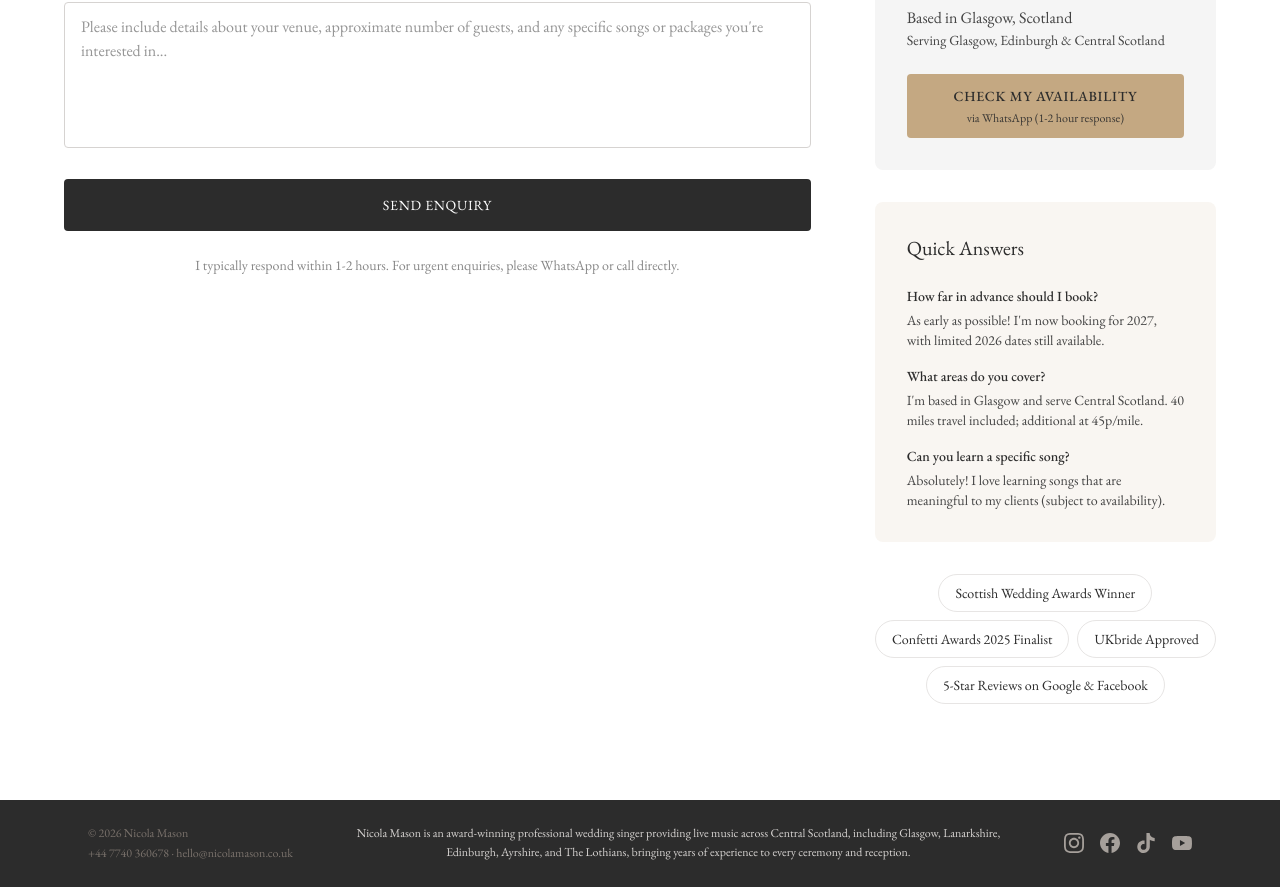
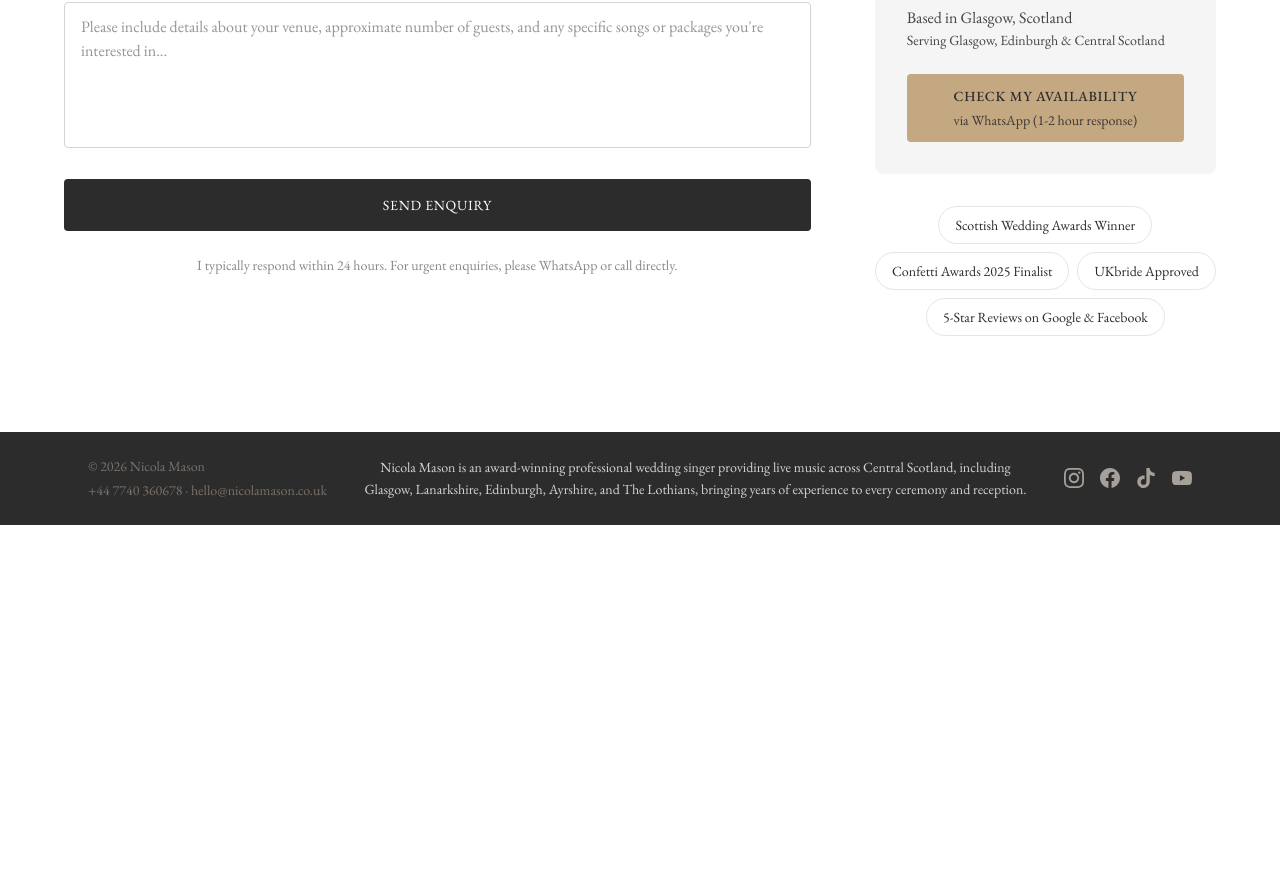
Before and after one commit to jsuth79/wedding-singer, a Next.js app: page /enquiry in a window 1280 px wide. Shown: the part 751-1638 px from the top of the page. After the commit the page ends 1276 px from the top, so only its background shows below. Built offline with nearby package versions, Linux system fonts and the light colour scheme.

Commit message:
seo updates

```diff
--- a/src/app/enquiry/page.tsx
+++ b/src/app/enquiry/page.tsx
@@ -84,46 +84,10 @@ export default function EnquirePage() {
                   className="mt-6 inline-flex flex-col items-center bg-[#C4A882] hover:bg-[#A68B5B] text-[#2C2C2C] px-6 py-3 rounded-[4px] transition-colors w-full"
                 >
                   <span className="font-medium text-sm uppercase tracking-wider">Check My Availability</span>
-                  <span className="text-xs normal-case tracking-normal mt-1 opacity-90">
+                  <span className="text-sm normal-case tracking-normal mt-1 opacity-90">
                     via WhatsApp (1-2 hour response)
                   </span>
                 </a>
-              </div>
-
-              {/* FAQ */}
-              <div className="bg-[#C4A882]/10 rounded-lg p-8">
-                <h3 className="text-xl font-serif text-[#2C2C2C] mb-6">
-                  Quick Answers
-                </h3>
-                <div className="space-y-4 text-sm">
-                  <div>
-                    <p className="font-medium text-[#2C2C2C] mb-1">
-                      How far in advance should I book?
-                    </p>
-                    <p className="text-[#444444]">
-                      As early as possible! I&apos;m now booking for 2027, with
-                      limited 2026 dates still available.
-                    </p>
-                  </div>
-                  <div>
-                    <p className="font-medium text-[#2C2C2C] mb-1">
-                      What areas do you cover?
-                    </p>
-                    <p className="text-[#444444]">
-                      I&apos;m based in Glasgow and serve Central Scotland. 40 miles
-                      travel included; additional at 45p/mile.
-                    </p>
-                  </div>
-                  <div>
-                    <p className="font-medium text-[#2C2C2C] mb-1">
-                      Can you learn a specific song?
-                    </p>
-                    <p className="text-[#444444]">
-                      Absolutely! I love learning songs that are meaningful to
-                      my clients (subject to availability).
-                    </p>
-                  </div>
-                </div>
               </div>
 
               {/* Social Proof */}
--- a/src/app/events/page.tsx
+++ b/src/app/events/page.tsx
@@ -30,6 +30,7 @@ const eventTypes = [
     description:
       "From awards ceremonies to company celebrations, I provide sophisticated entertainment that elevates your corporate event. Professional, punctual, and adaptable to your brand's tone.",
     image: "/images/nicola-mason-corporate-events-l.webp",
+    alt: "Professional corporate event singer performing at Glasgow business awards ceremony and gala dinner",
     features: [
       "Awards ceremonies & gala dinners",
       "Conference entertainment",
@@ -44,6 +45,7 @@ const eventTypes = [
     description:
       "Whether it's a milestone birthday, anniversary celebration, or garden party, I'll create the perfect atmosphere for your gathering with a tailored setlist.",
     image: "/images/nicola-mason-celebration-singer-l.webp",
+    alt: "Singer performing live music at private birthday party and anniversary celebration in Scotland",
     features: [
       "Milestone birthdays (30th, 40th, 50th+)",
       "Anniversary celebrations",
@@ -58,6 +60,7 @@ const eventTypes = [
     description:
       "I bring sensitivity and professionalism to life's most difficult moments, providing comfort through music at services and gatherings.",
     image: "/images/nicola-mason-funeral-singer-l.webp",
+    alt: "Professional funeral singer providing respectful live music at memorial service and crematorium ceremony",
     features: [
       "Church or civil ceremonies",
       "Crematorium services",
@@ -108,7 +111,7 @@ export default function EventsPage() {
                 <div className="aspect-[4/3] relative">
                   <Image
                     src={event.image}
-                    alt={event.title}
+                    alt={event.alt}
                     fill
                     className="object-cover"
                   />
@@ -160,7 +163,7 @@ export default function EventsPage() {
               className="inline-flex flex-col items-center bg-[#C4A882] hover:bg-[#A68B5B] text-[#2C2C2C] px-10 py-4 text-sm uppercase tracking-wider transition-colors rounded-[4px]"
             >
               <span className="font-medium">Check My Availability</span>
-              <span className="text-xs normal-case tracking-normal mt-1 opacity-90">
+              <span className="text-sm normal-case tracking-normal mt-1 opacity-90">
                 via WhatsApp (1-2 hour response)
               </span>
             </a>
@@ -169,7 +172,7 @@ export default function EventsPage() {
               className="inline-flex flex-col items-center border border-white text-white hover:bg-white hover:text-[#2C2C2C] px-10 py-4 text-sm uppercase tracking-wider transition-colors rounded-[4px]"
             >
               <span className="font-medium">Check My Availability</span>
-              <span className="text-xs normal-case tracking-normal mt-1 opacity-90">
+              <span className="text-sm normal-case tracking-normal mt-1 opacity-90">
                 via Contact Form
               </span>
             </Link>
--- a/src/app/faq/page.tsx
+++ b/src/app/faq/page.tsx
@@ -113,7 +113,7 @@ export default function FAQPage() {
                 <h3 className="text-base font-medium text-[#2C2C2C] mb-2">
                   {faq.question}
                 </h3>
-                <p className="text-[#444444] text-sm leading-relaxed">{faq.answer}</p>
+                <p className="text-[#444444] text-base leading-relaxed">{faq.answer}</p>
               </div>
             ))}
           </div>
@@ -138,7 +138,7 @@ export default function FAQPage() {
               className="inline-flex flex-col items-center bg-[#C4A882] hover:bg-[#A68B5B] text-[#2C2C2C] px-10 py-4 text-sm uppercase tracking-wider transition-colors rounded-[4px]"
             >
               <span className="font-medium">Check My Availability</span>
-              <span className="text-xs normal-case tracking-normal mt-1 opacity-90">
+              <span className="text-sm normal-case tracking-normal mt-1 opacity-90">
                 via WhatsApp (1-2 hour response)
               </span>
             </a>
@@ -147,7 +147,7 @@ export default function FAQPage() {
               className="inline-flex flex-col items-center border border-white text-white hover:bg-white hover:text-[#2C2C2C] px-10 py-4 text-sm uppercase tracking-wider transition-colors rounded-[4px]"
             >
               <span className="font-medium">Check My Availability</span>
-              <span className="text-xs normal-case tracking-normal mt-1 opacity-90">
+              <span className="text-sm normal-case tracking-normal mt-1 opacity-90">
                 via Contact Form
               </span>
             </a>
--- a/src/components/EnquiryForm.tsx
+++ b/src/components/EnquiryForm.tsx
@@ -193,7 +193,7 @@ export default function EnquiryForm() {
       </button>
 
       <p className="text-sm text-[#888888] text-center">
-        I typically respond within 1-2 hours. For urgent enquiries, please
+        I typically respond within 24 hours. For urgent enquiries, please
         WhatsApp or call directly.
       </p>
     </form>
--- a/src/components/Footer.tsx
+++ b/src/components/Footer.tsx
@@ -4,7 +4,7 @@ export default function Footer() {
       <div className="max-w-6xl mx-auto px-6 py-6">
         <div className="flex flex-col md:flex-row items-center justify-between gap-4">
           {/* Copyright & Contact - Left */}
-          <div className="text-xs text-stone-500 shrink-0 text-center md:text-left">
+          <div className="text-sm text-stone-500 shrink-0 text-center md:text-left">
             <p>&copy; {new Date().getFullYear()} Nicola Mason</p>
             <p className="mt-1">
               <a href="tel:+447740360678" className="hover:text-[#C4A882] transition-colors">
@@ -18,7 +18,7 @@ export default function Footer() {
           </div>
 
           {/* SEO Text - Middle */}
-          <p className="text-xs leading-relaxed text-center max-w-2xl">
+          <p className="text-sm leading-relaxed text-center max-w-2xl">
             Nicola Mason is an award-winning professional wedding singer
             providing live music across Central Scotland, including Glasgow,
             Lanarkshire, Edinburgh, Ayrshire, and The Lothians, bringing years
--- a/src/components/Navbar.tsx
+++ b/src/components/Navbar.tsx
@@ -19,8 +19,7 @@ export default function Navbar() {
       <div className="max-w-6xl mx-auto px-6 py-4">
         <div className="flex items-center justify-between">
           <Link href="/" className="text-base md:text-xl font-serif text-[#2C2C2C]">
-            <span className="md:hidden">Nicola Mason</span>
-            <span className="hidden md:inline">Nicola Mason Wedding &amp; Events Singer</span>
+            Nicola Mason Wedding &amp; Events Singer
           </Link>
 
           {/* Desktop nav */}
```
Also changed, not shown: src/app/page.tsx (+12 -12 lines), src/app/weddings/page.tsx (+18 -9 lines), src/components/HeroSection.tsx (+8 -8 lines), .claude/settings.local.json.
